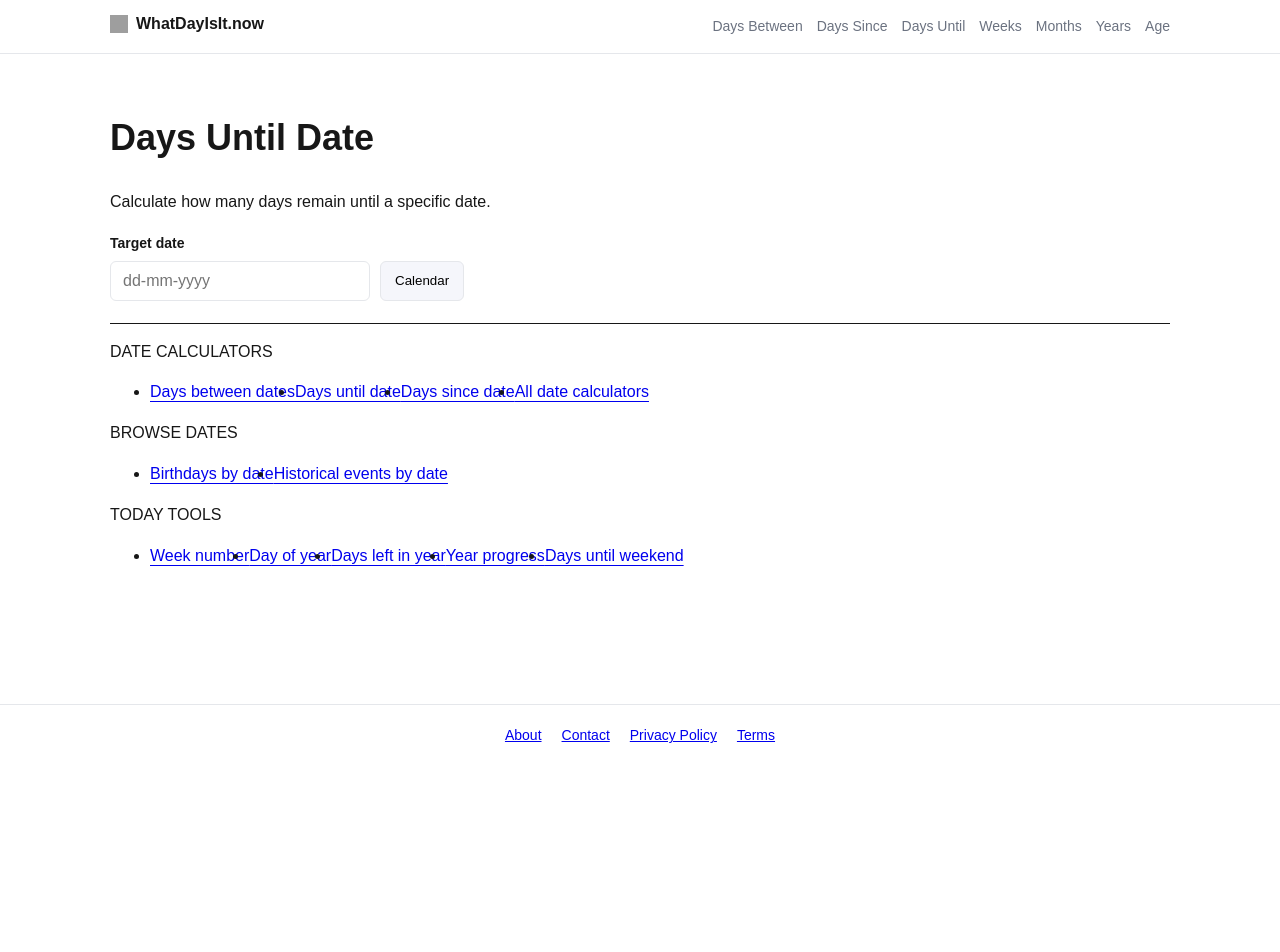
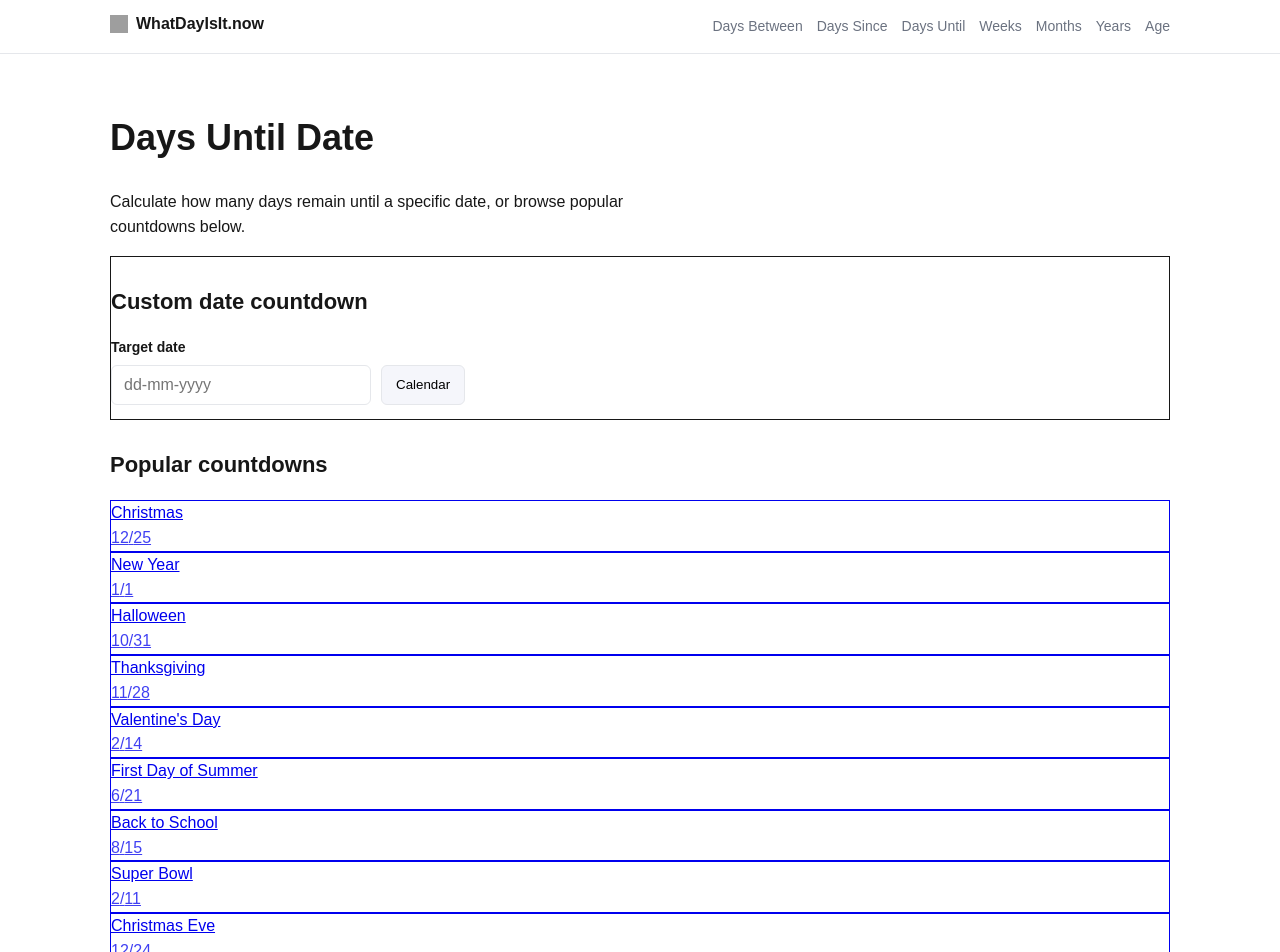
Before and after one commit to bosmeel/whatdayisit-now, a Next.js app: page /days-until in a window 1280 px wide. Shown: the top 952 px of the page. Before the commit the page ends 800 px from the top, so only its background shows below. Built offline with nearby package versions, Linux system fonts and the light colour scheme; grey boxes are pictures that could not be loaded.

Commit message:
Add days-until event cluster and days-until-date SEO pages

```diff
--- /dev/null
+++ b/app/days-until-date/page.tsx
@@ -0,0 +1,75 @@
+import { notFound } from "next/navigation";
+import { months } from "@/lib/months";
+
+type Props = {
+  params: { date: string };
+};
+
+export function generateStaticParams() {
+
+  const params: { date: string }[] = [];
+
+  months.forEach((m) => {
+    for (let d = 1; d <= m.days; d++) {
+      params.push({
+        date: `${m.name}-${d}`,
+      });
+    }
+  });
+
+  return params;
+}
+
+export async function generateMetadata({ params }: Props) {
+
+  const [month, day] = params.date.split("-");
+
+  const monthName =
+    month.charAt(0).toUpperCase() + month.slice(1);
+
+  return {
+    title: `Days Until ${monthName} ${day}`,
+    description: `See how many days remain until ${monthName} ${day}.`,
+  };
+}
+
+export default function Page({ params }: Props) {
+
+  const [monthSlug, dayStr] = params.date.split("-");
+
+  const monthIndex = months.findIndex(
+    (m) => m.name === monthSlug
+  );
+
+  if (monthIndex === -1) return notFound();
+
+  const day = parseInt(dayStr);
+
+  const now = new Date();
+  const year = now.getFullYear();
+
+  let target = new Date(year, monthIndex, day);
+
+  if (target < now) {
+    target = new Date(year + 1, monthIndex, day);
+  }
+
+  const diff = target.getTime() - now.getTime();
+
+  const days = Math.ceil(diff / (1000 * 60 * 60 * 24));
+
+  const monthName =
+    monthSlug.charAt(0).toUpperCase() + monthSlug.slice(1);
+
+  return (
+    <main className="container">
+
+      <h1>Days Until {monthName} {day}</h1>
+
+      <p>
+        There are <strong>{days}</strong> days until {monthName} {day}.
+      </p>
+
+    </main>
+  );
+}
--- a/app/days-until/page.tsx
+++ b/app/days-until/page.tsx
@@ -1,15 +1,15 @@
 "use client";
 
-import { useState, useEffect } from "react";
+import Link from "next/link";
+import { useEffect, useMemo, useState } from "react";
 import DateInput from "@/components/DateInput";
+import { EVENTS } from "@/lib/events";
 
 export default function DaysUntilPage() {
-
   const [date, setDate] = useState("");
   const [result, setResult] = useState<number | null>(null);
 
   useEffect(() => {
-
     if (!date) {
       setResult(null);
       return;
@@ -23,37 +23,91 @@ export default function DaysUntilPage() {
     }
 
     const today = new Date();
-
     const diff = target.getTime() - today.getTime();
-
     const days = Math.ceil(diff / (1000 * 60 * 60 * 24));
 
     setResult(days);
-
   }, [date]);
 
+  const sortedEvents = useMemo(() => {
+    return Object.entries(EVENTS).sort((a, b) =>
+      a[1].name.localeCompare(b[1].name)
+    );
+  }, []);
+
   return (
-    <div>
+    <main className="mx-auto max-w-5xl px-4 py-10">
+      <h1 className="mb-4 text-3xl font-bold">Days Until Date</h1>
 
-      <h1>Days Until Date</h1>
-
-      <p>
-        Calculate how many days remain until a specific date.
+      <p className="mb-8 text-lg">
+        Calculate how many days remain until a specific date, or browse popular
+        countdowns below.
       </p>
 
-      {result !== null && (
-        <div className="result-box">
-          <div className="result-number">{result}</div>
-          <div className="result-label">days</div>
+      <section className="mb-12 rounded-2xl border p-6">
+        <h2 className="mb-4 text-2xl font-semibold">Custom date countdown</h2>
+
+        <div className="max-w-md">
+          <DateInput label="Target date" value={date} onChange={setDate} />
         </div>
-      )}
 
-      <div className="calculator">
+        {result !== null && (
+          <div className="mt-6 rounded-2xl border p-6 text-center">
+            <div className="text-4xl font-bold">{result}</div>
+            <div className="mt-1 text-sm uppercase tracking-wide">days</div>
+          </div>
+        )}
+      </section>
 
-        <DateInput label="Target date" value={date} onChange={setDate} />
+      <section className="mb-12">
+        <h2 className="mb-4 text-2xl font-semibold">Popular countdowns</h2>
 
-      </div>
+        <div className="grid gap-3 sm:grid-cols-2 lg:grid-cols-3">
+          {[
+            "christmas",
+            "new-year",
+            "halloween",
+            "thanksgiving",
+            "valentines-day",
+            "first-day-of-summer",
+            "back-to-school",
+            "super-bowl",
+            "christmas-eve",
+          ]
+            .filter((slug) => EVENTS[slug])
+            .map((slug) => (
+              <Link
+                key={slug}
+                href={`/days-until/${slug}`}
+                className="rounded-xl border p-4 transition hover:bg-gray-50 dark:hover:bg-white/5"
+              >
+                <div className="font-medium">{EVENTS[slug].name}</div>
+                <div className="mt-1 text-sm opacity-75">
+                  {EVENTS[slug].month}/{EVENTS[slug].day}
+                </div>
+              </Link>
+            ))}
+        </div>
+      </section>
 
-    </div>
+      <section>
+        <h2 className="mb-4 text-2xl font-semibold">All event countdowns</h2>
+
+        <div className="grid gap-3 sm:grid-cols-2 lg:grid-cols-3">
+          {sortedEvents.map(([slug, event]) => (
+            <Link
+              key={slug}
+              href={`/days-until/${slug}`}
+              className="rounded-xl border p-4 transition hover:bg-gray-50 dark:hover:bg-white/5"
+            >
+              <div className="font-medium">{event.name}</div>
+              <div className="mt-1 text-sm opacity-75">
+                {event.month}/{event.day}
+              </div>
+            </Link>
+          ))}
+        </div>
+      </section>
+    </main>
   );
 }
--- a/lib/events.ts
+++ b/lib/events.ts
@@ -6,90 +6,63 @@ export type EventItem = {
 
 export const EVENTS: Record<string, EventItem> = {
 
-  christmas: { name: "Christmas", month: 12, day: 25 },
+  /* CORE HOLIDAYS */
 
   "new-year": { name: "New Year", month: 1, day: 1 },
-
+  "valentines-day": { name: "Valentine's Day", month: 2, day: 14 },
+  "st-patricks-day": { name: "St. Patrick's Day", month: 3, day: 17 },
+  easter: { name: "Easter", month: 3, day: 31 },
+  "april-fools-day": { name: "April Fool's Day", month: 4, day: 1 },
+  "earth-day": { name: "Earth Day", month: 4, day: 22 },
+  "cinco-de-mayo": { name: "Cinco de Mayo", month: 5, day: 5 },
+  "mothers-day": { name: "Mother's Day", month: 5, day: 12 },
+  "memorial-day": { name: "Memorial Day", month: 5, day: 27 },
+  "fathers-day": { name: "Father's Day", month: 6, day: 16 },
+  juneteenth: { name: "Juneteenth", month: 6, day: 19 },
+  "independence-day": { name: "Independence Day", month: 7, day: 4 },
+  "labor-day": { name: "Labor Day", month: 9, day: 2 },
+  halloween: { name: "Halloween", month: 10, day: 31 },
+  thanksgiving: { name: "Thanksgiving", month: 11, day: 28 },
+  "black-friday": { name: "Black Friday", month: 11, day: 29 },
+  "cyber-monday": { name: "Cyber Monday", month: 12, day: 2 },
+  "christmas-eve": { name: "Christmas Eve", month: 12, day: 24 },
+  christmas: { name: "Christmas", month: 12, day: 25 },
   "new-years-eve": { name: "New Year's Eve", month: 12, day: 31 },
 
-  halloween: { name: "Halloween", month: 10, day: 31 },
+  /* SEASONS */
 
-  thanksgiving: { name: "Thanksgiving", month: 11, day: 28 },
+  "first-day-of-spring": { name: "First Day of Spring", month: 3, day: 20 },
+  "first-day-of-summer": { name: "First Day of Summer", month: 6, day: 21 },
+  "first-day-of-fall": { name: "First Day of Fall", month: 9, day: 22 },
+  "first-day-of-winter": { name: "First Day of Winter", month: 12, day: 21 },
 
-  easter: { name: "Easter", month: 3, day: 31 },
-
-  "valentines-day": { name: "Valentine's Day", month: 2, day: 14 },
-
-  "independence-day": { name: "Independence Day", month: 7, day: 4 },
-
-  "labor-day": { name: "Labor Day", month: 9, day: 2 },
-
-  "memorial-day": { name: "Memorial Day", month: 5, day: 27 },
-
-  "veterans-day": { name: "Veterans Day", month: 11, day: 11 },
-
-  "black-friday": { name: "Black Friday", month: 11, day: 29 },
-
-  "cyber-monday": { name: "Cyber Monday", month: 12, day: 2 },
+  /* SHOPPING / CULTURE */
 
   "prime-day": { name: "Amazon Prime Day", month: 7, day: 15 },
+  "christmas-shopping-season": { name: "Christmas Shopping Season", month: 12, day: 1 },
 
-  "first-day-of-spring": { name: "First Day of Spring", month: 3, day: 20 },
-
-  "first-day-of-summer": { name: "First Day of Summer", month: 6, day: 21 },
-
-  "first-day-of-fall": { name: "First Day of Fall", month: 9, day: 22 },
-
-  "first-day-of-winter": { name: "First Day of Winter", month: 12, day: 21 },
+  /* SCHOOL / LIFE EVENTS */
 
   "back-to-school": { name: "Back to School", month: 8, day: 15 },
+  "first-day-of-school": { name: "First Day of School", month: 9, day: 1 },
+  graduation: { name: "Graduation Day", month: 6, day: 1 },
+  "summer-break": { name: "Summer Break", month: 6, day: 10 },
+  "winter-break": { name: "Winter Break", month: 12, day: 20 },
 
-  "first-day-of-school": { name: "First Day of School", month: 9, day: 1 },
+  /* US HOLIDAYS / CIVIC */
 
-  graduation: { name: "Graduation Day", month: 6, day: 1 },
+  "groundhog-day": { name: "Groundhog Day", month: 2, day: 2 },
+  "presidents-day": { name: "Presidents' Day", month: 2, day: 19 },
+  "martin-luther-king-day": { name: "Martin Luther King Jr. Day", month: 1, day: 15 },
+  "tax-day": { name: "Tax Day", month: 4, day: 15 },
+  "flag-day": { name: "Flag Day", month: 6, day: 14 },
+  "columbus-day": { name: "Columbus Day", month: 10, day: 14 },
+  "indigenous-peoples-day": { name: "Indigenous Peoples' Day", month: 10, day: 14 },
+  "veterans-day": { name: "Veterans Day", month: 11, day: 11 },
+  "veterans-eve": { name: "Veterans Day Eve", month: 11, day: 10 },
+
+  /* SPORTS */
 
   "super-bowl": { name: "Super Bowl", month: 2, day: 11 },
 
-  "st-patricks-day": { name: "St. Patrick's Day", month: 3, day: 17 },
-
-  "april-fools-day": { name: "April Fool's Day", month: 4, day: 1 },
-
-  "cinco-de-mayo": { name: "Cinco de Mayo", month: 5, day: 5 },
-
-  "earth-day": { name: "Earth Day", month: 4, day: 22 },
-
-  "tax-day": { name: "Tax Day", month: 4, day: 15 },
-
-  /* NEW SEO EVENTS */
-
-  "fathers-day": { name: "Father's Day", month: 6, day: 16 },
-
-  "mothers-day": { name: "Mother's Day", month: 5, day: 12 },
-
-  "christmas-eve": { name: "Christmas Eve", month: 12, day: 24 },
-
-  "new-years-day": { name: "New Year's Day", month: 1, day: 1 },
-
-  "groundhog-day": { name: "Groundhog Day", month: 2, day: 2 },
-
-  "flag-day": { name: "Flag Day", month: 6, day: 14 },
-
-  "juneteenth": { name: "Juneteenth", month: 6, day: 19 },
-
-  "columbus-day": { name: "Columbus Day", month: 10, day: 14 },
-
-  "indigenous-peoples-day": { name: "Indigenous Peoples' Day", month: 10, day: 14 },
-
-  "presidents-day": { name: "Presidents' Day", month: 2, day: 19 },
-
-  "martin-luther-king-day": { name: "Martin Luther King Jr. Day", month: 1, day: 15 },
-
-  "veterans-eve": { name: "Veterans Day Eve", month: 11, day: 10 },
-
-  "christmas-shopping-season": { name: "Christmas Shopping Season", month: 12, day: 1 },
-
-  "summer-break": { name: "Summer Break", month: 6, day: 10 },
-
-  "winter-break": { name: "Winter Break", month: 12, day: 20 },
-
 };
--- /dev/null
+++ b/lib/eventsSeo.ts
@@ -0,0 +1,26 @@
+export const EVENTS_SEO = {
+
+  "new-year": { name: "New Year", month: 1, day: 1 },
+  "valentines-day": { name: "Valentine's Day", month: 2, day: 14 },
+  "st-patricks-day": { name: "St Patrick's Day", month: 3, day: 17 },
+  "april-fools-day": { name: "April Fools Day", month: 4, day: 1 },
+  "earth-day": { name: "Earth Day", month: 4, day: 22 },
+  "cinco-de-mayo": { name: "Cinco de Mayo", month: 5, day: 5 },
+  "mothers-day": { name: "Mother's Day", month: 5, day: 12 },
+  "fathers-day": { name: "Father's Day", month: 6, day: 16 },
+  "independence-day": { name: "Independence Day", month: 7, day: 4 },
+  "labor-day": { name: "Labor Day", month: 9, day: 2 },
+  "halloween": { name: "Halloween", month: 10, day: 31 },
+  "thanksgiving": { name: "Thanksgiving", month: 11, day: 28 },
+  "black-friday": { name: "Black Friday", month: 11, day: 29 },
+  "cyber-monday": { name: "Cyber Monday", month: 12, day: 2 },
+  "christmas-eve": { name: "Christmas Eve", month: 12, day: 24 },
+  "christmas": { name: "Christmas", month: 12, day: 25 },
+  "new-years-eve": { name: "New Year's Eve", month: 12, day: 31 },
+
+  "first-day-of-spring": { name: "First Day of Spring", month: 3, day: 20 },
+  "first-day-of-summer": { name: "First Day of Summer", month: 6, day: 21 },
+  "first-day-of-autumn": { name: "First Day of Autumn", month: 9, day: 22 },
+  "first-day-of-winter": { name: "First Day of Winter", month: 12, day: 21 }
+
+};
```
Also changed, not shown: app/sitemap.ts (+14 -5 lines).
